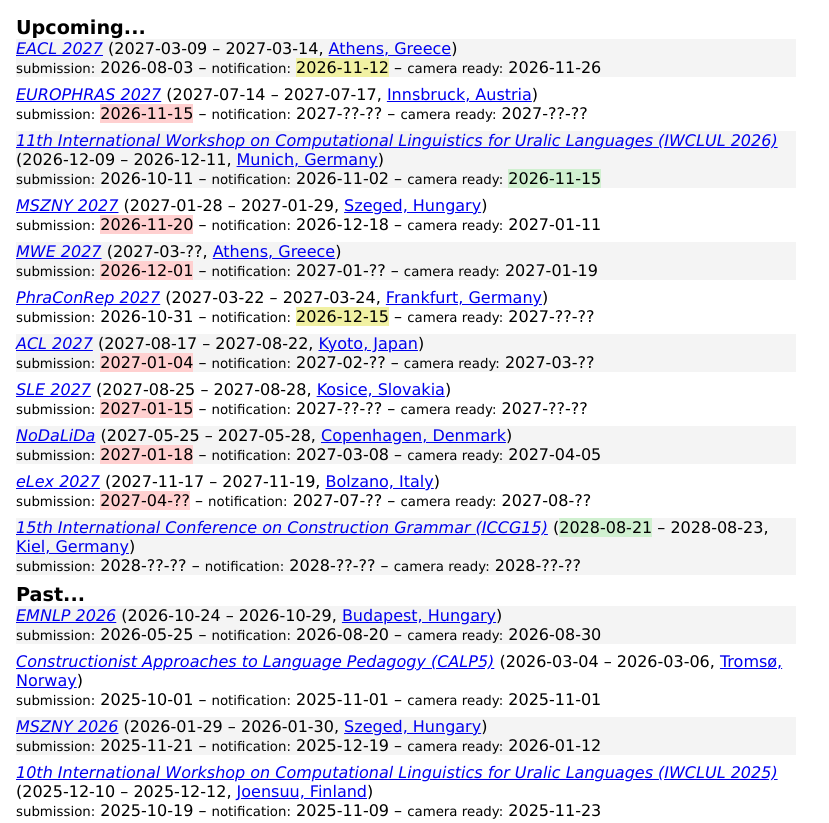
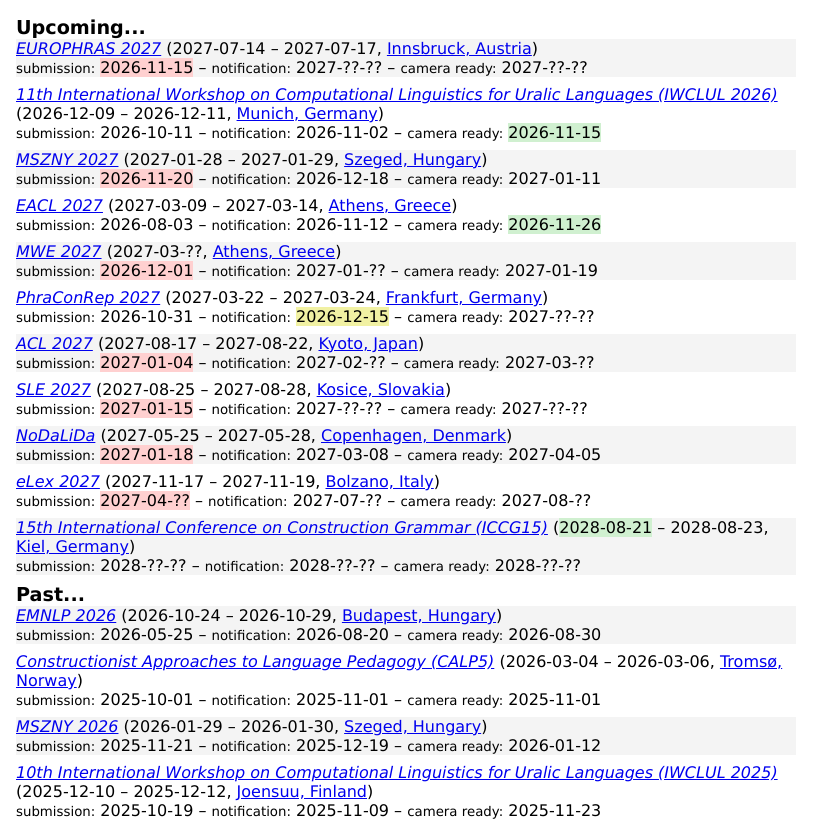
Before and after one commit to dlazesz/cfpdb, a plain HTML site: page index.html in a window 1280 px wide. Shown: the top 823 px of the page, without its empty margins (0-829 px from the left). Drawn offline with Linux system fonts and the light colour scheme.

Commit message:
Update on 2026-11-13

```diff
--- a/index.html
+++ b/index.html
@@ -6,29 +6,29 @@
 </head>
 <body style="font-family: Verdana, Helvetica, sans-serif; margin: 1em; width: 780px">
 <span style="font-size: larger; font-weight: bold">Upcoming...</span>
-<div style="margin-bottom: 0.5em;background: #f4f4f4"><a href="https://2027.eacl.org"><span style="font-style: italic">EACL 2027</span></a> (2027-03-09 – 2027-03-14, <a href="https://maps.google.com/maps?q=Athens%2C%20Greece">Athens, Greece</a>)
-<br/>
-<span style="font-size: smaller">submission:</span> 2026-08-03 –
-<span style="font-size: smaller">notification:</span> <span style="background: #f1f1a3">2026-11-12</span> –
-<span style="font-size: smaller">camera ready:</span> 2026-11-26
-</div>
-<div style="margin-bottom: 0.5em;"><a href="https://www.uibk.ac.at/en/congress/europhras-2027"><span style="font-style: italic">EUROPHRAS 2027</span></a> (2027-07-14 – 2027-07-17, <a href="https://maps.google.com/maps?q=Innsbruck%2C%20Austria">Innsbruck, Austria</a>)
+<div style="margin-bottom: 0.5em;background: #f4f4f4"><a href="https://www.uibk.ac.at/en/congress/europhras-2027"><span style="font-style: italic">EUROPHRAS 2027</span></a> (2027-07-14 – 2027-07-17, <a href="https://maps.google.com/maps?q=Innsbruck%2C%20Austria">Innsbruck, Austria</a>)
 <br/>
 <span style="font-size: smaller">submission:</span> <span style="background: #ffd0d0">2026-11-15</span> –
 <span style="font-size: smaller">notification:</span> 2027-??-?? –
 <span style="font-size: smaller">camera ready:</span> 2027-??-??
 </div>
-<div style="margin-bottom: 0.5em;background: #f4f4f4"><a href="https://acl-sigur.github.io/iwclul2026.html"><span style="font-style: italic">11th International Workshop on Computational Linguistics for Uralic Languages (IWCLUL 2026)</span></a> (2026-12-09 – 2026-12-11, <a href="https://maps.google.com/maps?q=Munich%2C%20Germany">Munich, Germany</a>)
+<div style="margin-bottom: 0.5em;"><a href="https://acl-sigur.github.io/iwclul2026.html"><span style="font-style: italic">11th International Workshop on Computational Linguistics for Uralic Languages (IWCLUL 2026)</span></a> (2026-12-09 – 2026-12-11, <a href="https://maps.google.com/maps?q=Munich%2C%20Germany">Munich, Germany</a>)
 <br/>
 <span style="font-size: smaller">submission:</span> 2026-10-11 –
 <span style="font-size: smaller">notification:</span> 2026-11-02 –
 <span style="font-size: smaller">camera ready:</span> <span style="background: #d0f0d0">2026-11-15</span>
 </div>
-<div style="margin-bottom: 0.5em;"><a href="http://mszny.inf.u-szeged.hu/"><span style="font-style: italic">MSZNY 2027</span></a> (2027-01-28 – 2027-01-29, <a href="https://maps.google.com/maps?q=Szeged%2C%20Hungary">Szeged, Hungary</a>)
+<div style="margin-bottom: 0.5em;background: #f4f4f4"><a href="http://mszny.inf.u-szeged.hu/"><span style="font-style: italic">MSZNY 2027</span></a> (2027-01-28 – 2027-01-29, <a href="https://maps.google.com/maps?q=Szeged%2C%20Hungary">Szeged, Hungary</a>)
 <br/>
 <span style="font-size: smaller">submission:</span> <span style="background: #ffd0d0">2026-11-20</span> –
 <span style="font-size: smaller">notification:</span> 2026-12-18 –
 <span style="font-size: smaller">camera ready:</span> 2027-01-11
+</div>
+<div style="margin-bottom: 0.5em;"><a href="https://2027.eacl.org"><span style="font-style: italic">EACL 2027</span></a> (2027-03-09 – 2027-03-14, <a href="https://maps.google.com/maps?q=Athens%2C%20Greece">Athens, Greece</a>)
+<br/>
+<span style="font-size: smaller">submission:</span> 2026-08-03 –
+<span style="font-size: smaller">notification:</span> 2026-11-12 –
+<span style="font-size: smaller">camera ready:</span> <span style="background: #d0f0d0">2026-11-26</span>
 </div>
 <div style="margin-bottom: 0.5em;background: #f4f4f4"><a href="https://multiword.org/mwe2027"><span style="font-style: italic">MWE 2027</span></a> (2027-03-??, <a href="https://maps.google.com/maps?q=Athens%2C%20Greece">Athens, Greece</a>)
 <br/>
```
Also changed, not shown: 1 other file.
